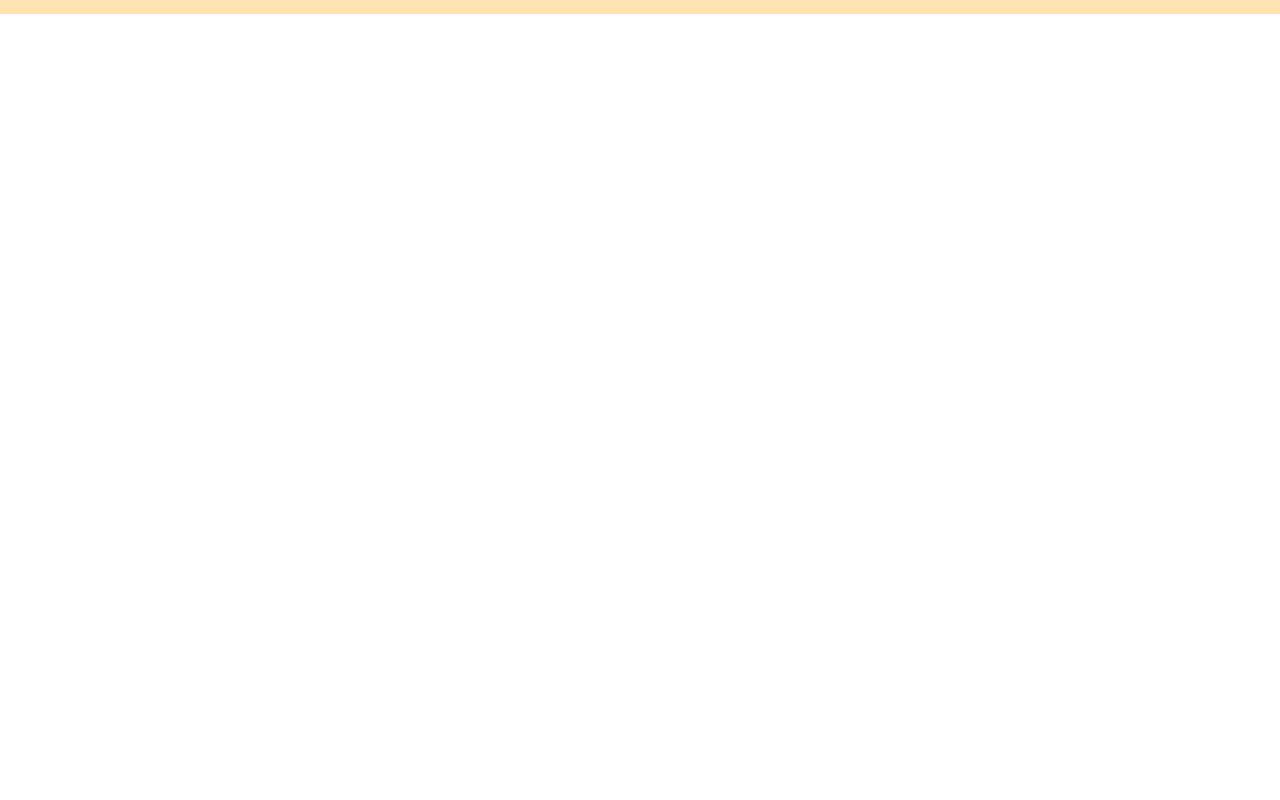
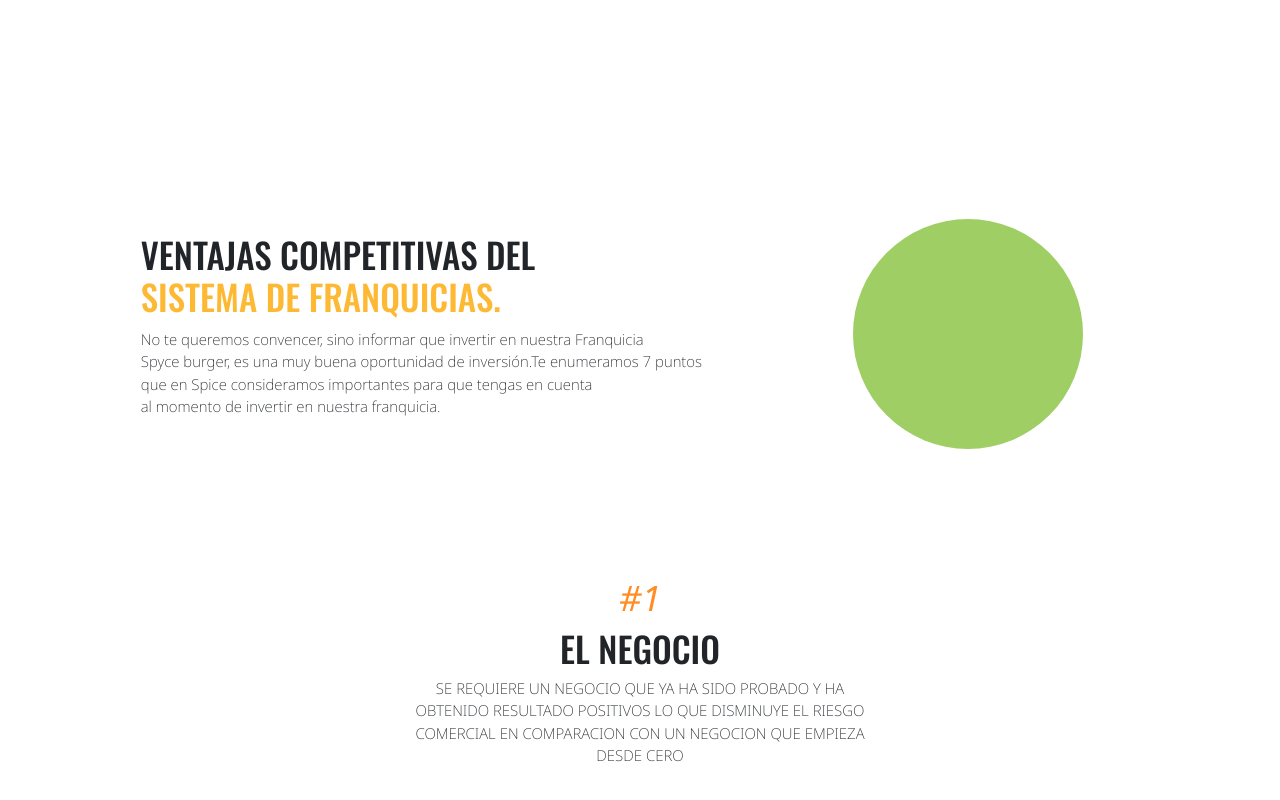
Before and after one commit to melanycpm1/Preentrega3-melanycatalan, a plain HTML site: page page/franquicias.html in a window 1280 px wide. Shown: the part 428-1228 px from the top of the page. Before the commit the page ends 800 px from the top, so only its background shows below. Drawn offline with nearby package versions, Linux system fonts and the light colour scheme.

Commit message:
carrousel de bootstrap

```diff
--- a/css/style.css
+++ b/css/style.css
@@ -442,3 +442,63 @@
 .palabra-yellow{
     color: #FEB934;
 }
+
+/*franquicias*/
+
+main .grid-ventajas{
+    display: grid;
+    grid-template-columns: repeat(3,1fr);
+    grid-template-rows: repeat(1,1fr);
+    grid-template-areas:
+    "texto texto dibujo";
+    margin-top: 18%;
+    align-items: center
+
+}
+main .grid-ventajas .texto-franquicia{
+    grid-area: texto;
+    margin-left: 16.5%;
+    /*margin-top: 0%;*/
+}
+main .grid-ventajas .titulo-ventajas{
+    font-family: 'Oswald', sans-serif;
+    font-size: 2.1875rem;
+    margin-bottom: 1.5%;
+
+}
+main .grid-ventajas .parrafo-ventajas{
+    font-family: 'Noto Sans', sans-serif;
+    font-size: .9375rem;
+}
+main .circulo-green{
+    height: 230px;
+    width: 230px;
+    border-radius: 120px;
+    background-color: #9FCF64;
+    grid-area: dibujo;
+}
+main .numero-franquicia{
+    font-family: 'Noto Sans', sans-serif;
+    font-size: 2.1875rem;
+    font-style: italic;
+    color: #FF8D24;
+}
+main .negocio-franquicia{
+    font-family: 'Oswald', sans-serif;
+    font-size: 2.1875rem;
+
+}
+main .texto-requiere{
+    font-family: 'Noto Sans', sans-serif;
+    font-size: .9375rem;
+}
+
+main .carousel-margen{
+    margin-top: 10%;
+    margin-bottom: 7%;
+    margin-left: 6%;
+    margin-right: 6%;
+}
+main .carousel{
+    text-align: center;
+}
--- a/page/franquicias.html
+++ b/page/franquicias.html
@@ -1,11 +1,14 @@
 <!DOCTYPE html>
 <html lang="en">
+
 <head>
     <meta charset="UTF-8">
     <meta name="viewport" content="width=device-width, initial-scale=1.0">
+    <link href="https://cdn.jsdelivr.net/npm/bootstrap@5.3.2/dist/css/bootstrap.min.css" rel="stylesheet" integrity="sha384-T3c6CoIi6uLrA9TneNEoa7RxnatzjcDSCmG1MXxSR1GAsXEV/Dwwykc2MPK8M2HN" crossorigin="anonymous">
     <link rel="stylesheet" href="../css/style.css">
     <title>Document</title>
 </head>
+
 <body>
     <header class="header">
         <nav>
@@ -25,6 +28,73 @@
                 <h1 class="tipografia franquicia">SOBRE LAS<br><span class="palabra-yellow">FRANQUICIAS</span></h1>
             </div>
         </section>
+        <section class="grid-ventajas">
+            <article class="texto-franquicia">
+                <div>
+                    <h2 class="titulo-ventajas">VENTAJAS COMPETITIVAS DEL<br><span class="palabra-yellow">SISTEMA DE
+                            FRANQUICIAS.</span></span></h2>
+                </div>
+                <div>
+                    <p class="parrafo-ventajas">No te queremos convencer, sino informar que invertir en nuestra
+                        Franquicia<br>Spyce burger, es una muy buena oportunidad de inversión.Te enumeramos 7 puntos<br>
+                        que en Spice consideramos importantes para que tengas en cuenta<br> al momento de invertir en
+                        nuestra franquicia.</p>
+                </div>
+            </article>
+            <article>
+                <div class="circulo-green"></div>
+            </article>
+        </section>
+
+        <div id="carouselExample" class="carousel slide carousel-margen">
+            <div class="carousel-inner carousel">
+                <div class="carousel-item active">
+                    <div>
+                        <h3 class="numero-franquicia">#1</h3>
+                    </div>
+                    <div>
+                        <h3 class="negocio-franquicia">EL NEGOCIO</h3>
+                    </div>
+                    <div>
+                        <p class="texto-requiere">SE REQUIERE UN NEGOCIO QUE YA HA SIDO PROBADO Y HA<br>OBTENIDO RESULTADO POSITIVOS LO QUE DISMINUYE EL RIESGO<br>COMERCIAL EN COMPARACION CON UN NEGOCION QUE EMPIEZA<br>DESDE CERO</p>
+                    </div>
+                </div>
+                <div class="carousel-item">
+                    <div>
+                        <h3 class="numero-franquicia">#2</h3>
+                    </div>
+                    <div>
+                        <h3 class="negocio-franquicia">ZONA COMERCIAL</h3>
+                    </div>
+                    <div>
+                        <p class="texto-requiere">Exclusividad de territorio, cada franquiciado será el único que ofrezca<br>los productos y servicios en el área.</p>
+                    </div>
+                </div>
+                <div class="carousel-item">
+                    <div>
+                        <h3 class="numero-franquicia">#3</h3>
+                    </div>
+                    <div>
+                        <h3 class="negocio-franquicia">MARKETING</h3>
+                    </div>
+                    <div>
+                        <p class="texto-requiere">Exclusividad de territorio, cada franquiciado será el único que ofrezca<br>los productos y servicios en el área. </p>
+                    </div>
+
+                </div>
+            </div>
+            <button class="carousel-control-prev" type="button" data-bs-target="#carouselExample" data-bs-slide="prev">
+                <span class="carousel-control-prev-icon" aria-hidden="true"></span>
+                <span class="visually-hidden">Previous</span>
+            </button>
+            <button class="carousel-control-next" type="button" data-bs-target="#carouselExample" data-bs-slide="next">
+                <span class="carousel-control-next-icon" aria-hidden="true"></span>
+                <span class="visually-hidden">Next</span>
+            </button>
+        </div>
+
     </main>
+    <script src="https://cdn.jsdelivr.net/npm/bootstrap@5.3.2/dist/js/bootstrap.bundle.min.js" integrity="sha384-C6RzsynM9kWDrMNeT87bh95OGNyZPhcTNXj1NW7RuBCsyN/o0jlpcV8Qyq46cDfL" crossorigin="anonymous"></script>
 </body>
+
 </html>
```
Lines whose indentation alone changed are shown as unchanged.
